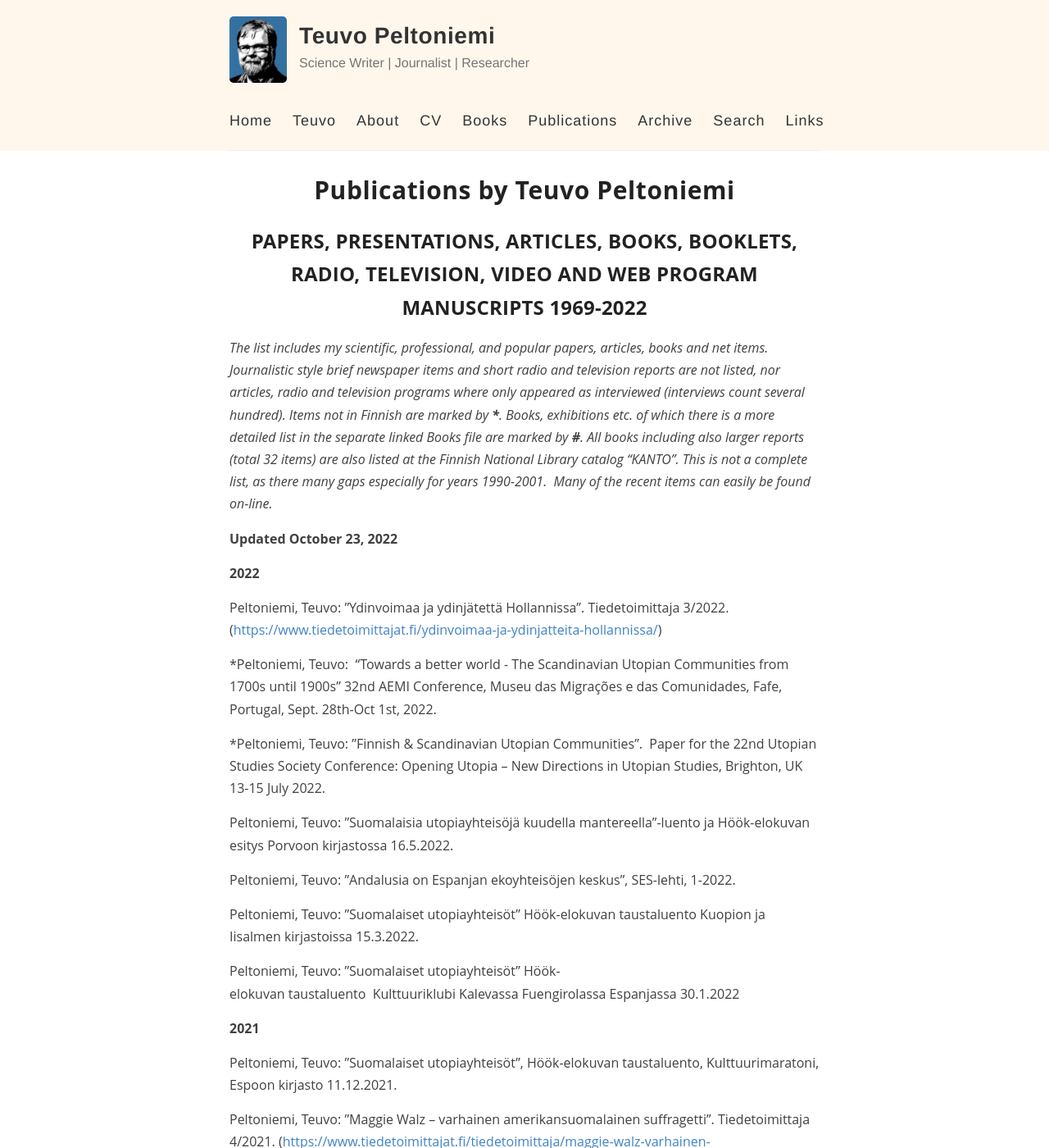
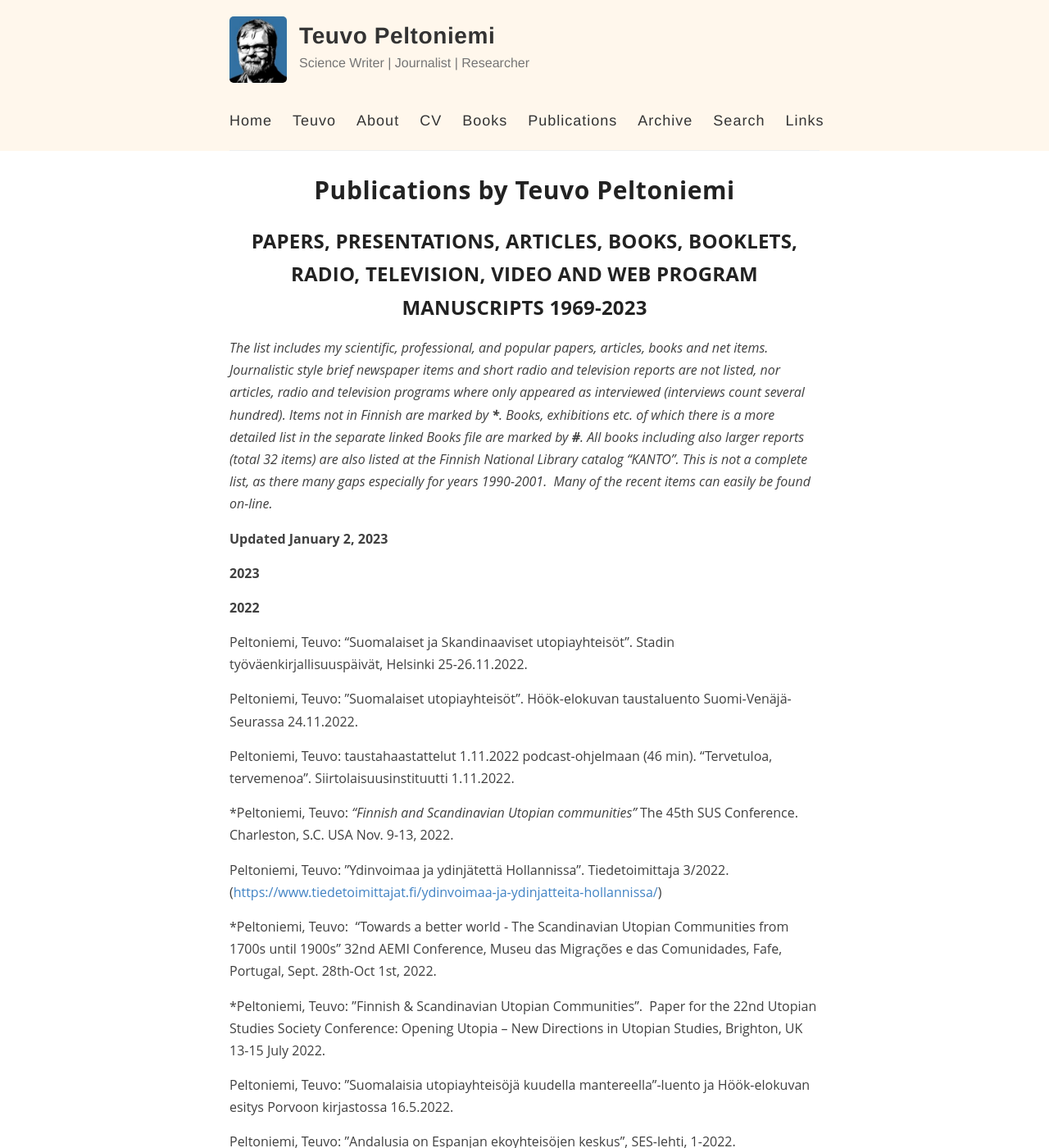
Before and after one commit to taromorimoto/teuvopeltoniemi, a Jekyll site: the page built from _pages/publications.md, in a window 1280 px wide and 1400 px high. Shown: the whole window at 82% size. Built offline with Jekyll 4.4.1, drawn with Linux system fonts in a browser that asks for light colours.

Commit message:
Update publications.md

```diff
--- a/_pages/publications.md
+++ b/_pages/publications.md
@@ -6,13 +6,23 @@ permalink: /publications/
 
 ---
 
-## PAPERS, PRESENTATIONS, ARTICLES, BOOKS, BOOKLETS, RADIO, TELEVISION, VIDEO AND WEB PROGRAM MANUSCRIPTS 1969-2022
+## PAPERS, PRESENTATIONS, ARTICLES, BOOKS, BOOKLETS, RADIO, TELEVISION, VIDEO AND WEB PROGRAM MANUSCRIPTS 1969-2023
 
 _The list includes my scientific, professional, and popular papers, articles, books and net items. Journalistic style brief newspaper items and short radio and television reports are not listed, nor articles, radio and television programs where only appeared as interviewed (interviews count several hundred). Items not in Finnish are marked by **\***. Books, exhibitions etc. of which there is a more detailed list in the separate linked Books file are marked by **#**. All books including also larger reports (total 32 items) are also listed at the Finnish National Library catalog "KANTO". This is not a complete list, as there many gaps especially for years 1990-2001.  Many of the recent items can easily be found on-line._
 
-**Updated October 23, 2022**
+**Updated January 2, 2023**
+
+**2023**
 
 **2022**
+
+Peltoniemi, Teuvo: "Suomalaiset ja Skandinaaviset utopiayhteisöt". Stadin työväenkirjallisuuspäivät, Helsinki 25-26.11.2022.
+
+Peltoniemi, Teuvo: ”Suomalaiset utopiayhteisöt”. Höök-elokuvan taustaluento Suomi-Venäjä-Seurassa 24.11.2022.
+
+Peltoniemi, Teuvo: taustahaastattelut 1.11.2022 podcast-ohjelmaan (46 min).  "Tervetuloa, tervemenoa". Siirtolaisuusinstituutti 1.11.2022.
+
+\*Peltoniemi, Teuvo:  _“Finnish and Scandinavian Utopian communities”_ The 45th SUS Conference. Charleston, S.C. USA Nov. 9-13, 2022.
 
 Peltoniemi, Teuvo: ”Ydinvoimaa ja ydinjätettä Hollannissa”. Tiedetoimittaja 3/2022. (<https://www.tiedetoimittajat.fi/ydinvoimaa-ja-ydinjatteita-hollannissa/>)
 
```
